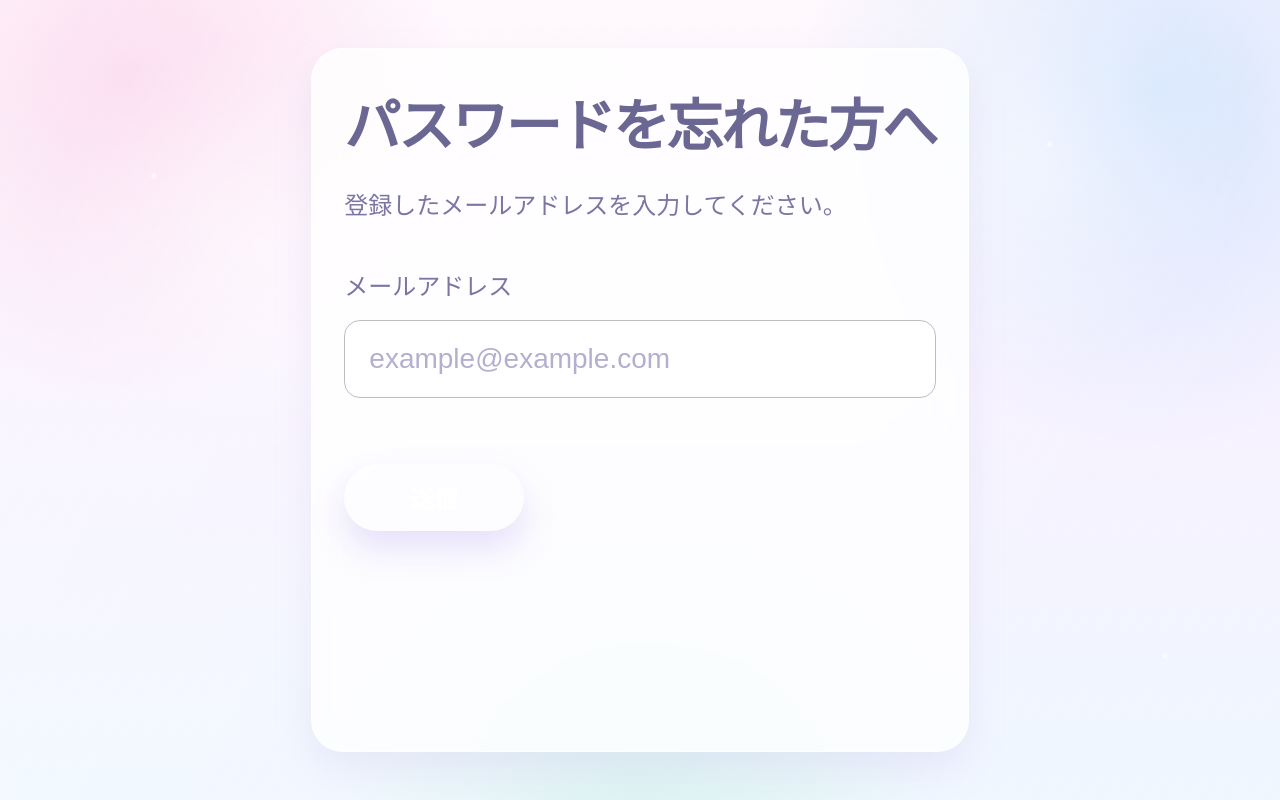
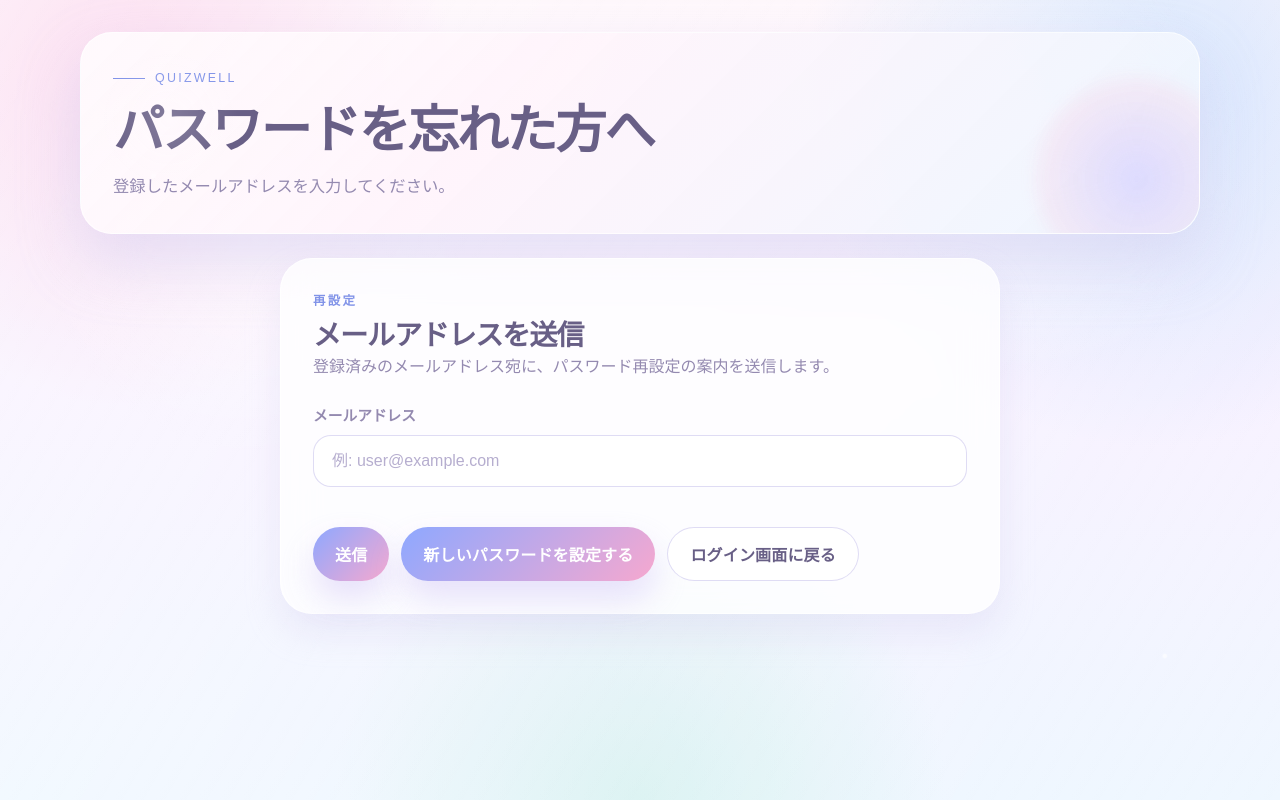
Before and after one commit to kbln217-byte/quizwell, a Vue app in the folder web/: page /forgot-password in a window 1280 px wide. Built offline with nearby package versions, Linux system fonts and the light colour scheme.

Commit message:
チェンジPW修正

```diff
--- a/web/src/style.css
+++ b/web/src/style.css
@@ -182,26 +182,13 @@ ul {
   filter: blur(4px);
 }
 
-
-@media (max-width: 768px) {
-  .page-hero-content {
-    grid-template-columns: 1fr;
-    align-items: stretch;
-  }
+.page-hero-content {
+  display: grid;
+  gap: 24px;
 }
 
 .page-hero-content > * {
   min-width: 0;
-}
-
-.hero-side-actions {
-  display: grid;
-  gap: 14px;
-}
-
-.hero-top-actions {
-  display: flex;
-  justify-content: flex-end;
 }
 
 .page-kicker {
@@ -234,26 +221,6 @@ ul {
   max-width: 48rem;
   color: var(--text-soft);
   font-size: 1.02rem;
-}
-
-.hero-chip-list {
-  display: flex;
-  flex-wrap: wrap;
-  justify-content: flex-end;
-  gap: 10px;
-}
-
-.hero-chip {
-  display: inline-flex;
-  align-items: center;
-  padding: 10px 16px;
-  border-radius: var(--radius-pill);
-  background: rgba(255, 255, 255, 0.76);
-  border: 1px solid rgba(255, 255, 255, 0.88);
-  color: var(--heading);
-  backdrop-filter: blur(8px);
-  font-weight: 600;
-  box-shadow: 0 10px 18px rgba(212, 202, 241, 0.16);
 }
 
 .page-card {
@@ -448,16 +415,6 @@ ul {
 .selection-grid {
   display: grid;
   gap: 12px;
-  grid-template-columns: repeat(auto-fit, minmax(150px, 1fr));
-}
-
-.questions-hero-content {
-  grid-template-columns: minmax(0, 1fr) minmax(620px, 1.25fr);
-  align-items: start;
-}
-
-.questions-selection-grid {
-  grid-template-columns: repeat(3, minmax(0, 1fr));
 }
 
 .selection-card {
@@ -735,6 +692,52 @@ ul {
   line-height: 1.85;
 }
 
+/* Questions page layout */
+.questions-hero-content {
+  grid-template-columns: minmax(0, 1fr) minmax(620px, 1.25fr);
+  align-items: start;
+}
+
+.questions-title-row {
+  display: block;
+}
+
+.questions-page-title {
+  margin: 0;
+  max-width: none;
+  white-space: nowrap;
+}
+
+.questions-action-row {
+  display: flex;
+  gap: 12px;
+  margin-top: 16px;
+  margin-bottom: 8px;
+  flex-wrap: wrap;
+}
+
+.hero-side-actions {
+  width: 100%;
+  min-width: 0;
+  display: grid;
+  gap: 14px;
+  align-self: start;
+}
+
+.questions-selection-grid {
+  display: grid;
+  grid-template-columns: repeat(3, minmax(0, 1fr));
+  gap: 12px;
+  width: 100%;
+  align-items: stretch;
+}
+
+.questions-selection-grid .selection-card {
+  width: 100%;
+  min-height: 122px;
+  height: 100%;
+}
+
 @keyframes rise-in {
   from {
     opacity: 0;
@@ -747,10 +750,32 @@ ul {
   }
 }
 
+@media (max-width: 1200px) {
+  .questions-hero-content {
+    grid-template-columns: minmax(0, 1fr) minmax(420px, 1fr);
+  }
+
+  .questions-selection-grid {
+    grid-template-columns: repeat(2, minmax(0, 1fr));
+  }
+}
+
 @media (max-width: 920px) {
   .page-hero-content {
     grid-template-columns: 1fr;
     align-items: start;
+  }
+
+  .questions-hero-content {
+    grid-template-columns: 1fr;
+  }
+
+  .hero-side-actions {
+    width: 100%;
+  }
+
+  .questions-selection-grid {
+    grid-template-columns: repeat(2, minmax(0, 1fr));
   }
 
   .hero-top-actions {
@@ -759,16 +784,6 @@ ul {
 
   .hero-chip-list {
     justify-content: flex-start;
-  }
-}
-
-@media (max-width: 1200px) {
-  .questions-hero-content {
-    grid-template-columns: minmax(0, 1fr) minmax(420px, 1fr);
-  }
-
-  .questions-selection-grid {
-    grid-template-columns: repeat(2, minmax(0, 1fr));
   }
 }
 
@@ -790,6 +805,15 @@ ul {
     font-size: clamp(2rem, 11vw, 3.2rem);
   }
 
+  .questions-page-title {
+    white-space: normal;
+  }
+
+  .questions-action-row {
+    flex-direction: column;
+    align-items: stretch;
+  }
+
   .register-title {
     display: flex;
   }
@@ -805,6 +829,10 @@ ul {
 
   .button {
     width: 100%;
+  }
+
+  .questions-selection-grid {
+    grid-template-columns: 1fr;
   }
 
   .question-card {
--- a/web/src/views/ForgotPasswordView.vue
+++ b/web/src/views/ForgotPasswordView.vue
@@ -25,6 +25,7 @@ async function handleSubmit() {
 
     const data = await res.json()
     console.log("forgot-password response:", data)
+
     if (!res.ok) {
       errorMessage.value =
         data?.error?.message ?? data?.message ?? "送信に失敗しました"
@@ -43,111 +44,105 @@ console.log("forgot-password response:", data)
 </script>
 
 <template>
-  <main class="page-shell forgot-password-page">
-    <section class="page-card form-card forgot-password-card">
-      <h1 class="forgot-password-title">パスワードを忘れた方へ</h1>
-      <p class="forgot-password-subtitle">
+
+  <main class="page-shell">
+    <section class="page-hero">
+      <div class="page-hero-content">
+        <div>
+          <p class="page-kicker">Quizwell</p>
+          <h1 class="page-title forgot-password-title">パスワードを忘れた方へ</h1>
+          <p class="page-subtitle">
             登録したメールアドレスを入力してください。
           </p>
+        </div>
+      </div>
+    </section>
 
-      <form class="forgot-password-form" @submit.prevent="handleSubmit">
-        <label class="forgot-password-label" for="email">メールアドレス</label>
+    <div class="page-grid forgot-password-grid">
+      <section class="page-card">
+        <div class="section-heading">
+          <div>
+            <p class="section-kicker">再設定</p>
+            <h2>メールアドレスを送信</h2>
+            <p class="section-description">
+              登録済みのメールアドレス宛に、パスワード再設定の案内を送信します。
+            </p>
+          </div>
+        </div>
+
+        <form class="form-stack" @submit.prevent="handleSubmit">
+          <div class="field">
+            <span>メールアドレス</span>
             <input
               id="email"
               v-model="email"
               type="email"
-          class="input forgot-password-input"
-          placeholder="example@example.com"
+              placeholder="例: user@example.com"
+              class="input"
               required
             />
+          </div>
 
           <div class="button-row">
-          <button type="submit" class="button button-primary forgot-password-button" :disabled="loading">
+            <button
+              type="submit"
+              class="button button-primary"
+              :disabled="loading"
+            >
               {{ loading ? "送信中..." : "送信" }}
             </button>
+
+<router-link to="/change-password" class="button button-primary">
+  新しいパスワードを設定する
+</router-link>
+
+          <router-link to="/" class="button button-secondary">
+      ログイン画面に戻る
+    </router-link>
+
   </div>
 </form>
 
-      <p v-if="message" class="forgot-password-message">
+
+
+        <p v-if="message" class="message-banner message-banner-success">
           {{ message }}
         </p>
 
-      <p v-if="errorMessage" class="forgot-password-error">
+        <p v-if="errorMessage" class="message-banner message-banner-warning">
           {{ errorMessage }}
         </p>
+
       </section>
+
+
+
+
+
+
+    </div>
   </main>
 </template>
 
+
+
 <style scoped>
-.forgot-password-page {
-  min-height: 100vh;
-  padding: 48px 24px;
-}
-
-.forgot-password-card {
-  max-width: 720px;
-  margin: 0 auto;
+.forgot-password-grid {
+  grid-template-columns: minmax(0, 720px);
+  justify-content: center;
 }
 
 .forgot-password-title {
-  margin: 0 0 24px;
-  font-size: 56px;
-  font-weight: 700;
-  color: #6b6793;
+  white-space: nowrap;
 }
 
-.forgot-password-subtitle {
-  margin: 0 0 40px;
-  font-size: 24px;
-  color: #7a76a3;
+@media (max-width: 920px) {
+  .forgot-password-title {
+    white-space: normal;
   }
 
-.forgot-password-form {
-  display: flex;
-  flex-direction: column;
-  gap: 18px;
+  .forgot-password-grid {
+    grid-template-columns: 1fr;
   }
-
-.forgot-password-label {
-  font-size: 24px;
-  color: #7a76a3;
-}
-
-.forgot-password-input {
-  width: 100%;
-  max-width: 840px;
-  padding: 22px 24px;
-  font-size: 28px;
-  border: 1px solid #bdbdbd;
-  border-radius: 16px;
-  box-sizing: border-box;
-}
-
-.forgot-password-button {
-  width: 180px;
-  margin-top: 24px;
-  padding: 16px 24px;
-  font-size: 24px;
-  border: none;
-  background: transparent;
-  cursor: pointer;
-}
-
-.forgot-password-button:disabled {
-  opacity: 0.6;
-  cursor: not-allowed;
-}
-
-.forgot-password-message {
-  margin-top: 40px;
-  font-size: 22px;
-  color: #7a76a3;
-}
-
-.forgot-password-error {
-  margin-top: 20px;
-  font-size: 22px;
-  color: #d64545;
 }
 </style>
--- a/web/src/views/QuestionsView.vue
+++ b/web/src/views/QuestionsView.vue
@@ -122,7 +122,6 @@ async function loadReviewQuestions() {
 async function loadQuestions() {
   try {
     const rawUserId = localStorage.getItem("userId")
-    // const rawUserId = 33
 
     if (!rawUserId) {
       questions.value = []
@@ -151,7 +150,6 @@ const sortedSessions = computed(() =>
     if (a.examYear !== b.examYear) {
       return b.examYear - a.examYear
     }
-
     return b.examRound - a.examRound
   })
 )
@@ -169,7 +167,10 @@ const activeMode = computed(() =>
 const activeSessionId = computed(() => {
   const sessionId = Number(route.query.sessionId)
 
-  if (Number.isInteger(sessionId) && sessions.value.some((session) => session.id === sessionId)) {
+  if (
+    Number.isInteger(sessionId) &&
+    sessions.value.some((session) => session.id === sessionId)
+  ) {
     return sessionId
   }
 
@@ -181,18 +182,9 @@ const activeSession = computed(() =>
 )
 
 const activeListTitle = computed(() => {
-  if (activeMode.value === "review") {
-    return "復習対象の問題"
-  }
-
-  if (activeMode.value === "random") {
-    return "ランダム問題"
-  }
-
-  if (activeSession.value) {
-    return `第${activeSession.value.examRound}回`
-  }
-
+  if (activeMode.value === "review") return "復習対象の問題"
+  if (activeMode.value === "random") return "ランダム問題"
+  if (activeSession.value) return `第${activeSession.value.examRound}回`
   return "問題一覧"
 })
 
@@ -237,7 +229,8 @@ function parseRandomQuestionIds(idsQuery: unknown) {
   return rawIds
     .split(",")
     .map((value) => Number(value))
-    .filter((value, index, array) =>
+    .filter(
+      (value, index, array) =>
         Number.isInteger(value) && value > 0 && array.indexOf(value) === index
     )
 }
@@ -260,7 +253,9 @@ const randomQuestionIds = computed(() => parseRandomQuestionIds(route.query.ids)
 const displayedQuestions = computed<QuestionListItem[]>(() => {
   if (activeMode.value === "review") {
     return reviewQuestions.value.map((question) => {
-      const originalQuestion = questions.value.find((item) => item.id === question.questionId)
+      const originalQuestion = questions.value.find(
+        (item) => item.id === question.questionId
+      )
 
       return {
         id: question.questionId,
@@ -346,7 +341,13 @@ function isFlagged(questionId: number) {
 }
 
 watch(
-  () => [route.query.mode, route.query.sessionId, route.query.ids, sortedSessions.value.length, questions.value.length],
+  () => [
+    route.query.mode,
+    route.query.sessionId,
+    route.query.ids,
+    sortedSessions.value.length,
+    questions.value.length,
+  ],
   async ([mode]) => {
     if (mode === "review") {
       await loadReviewQuestions()
@@ -383,12 +384,7 @@ watch(
 )
 
 onMounted(async () => {
-
-    await Promise.all([
-  loadSessions(),
-  loadQuestions(),
-  loadReviewCount(),
-])
+  await Promise.all([loadSessions(), loadQuestions(), loadReviewCount()])
 
   if (route.query.mode === "review") {
     await loadReviewQuestions()
@@ -418,17 +414,29 @@ onMounted(async () => {
   <main class="page-shell">
     <section class="page-hero">
       <div class="page-hero-content questions-hero-content">
-        <div>
+        <div class="questions-hero-main">
           <p class="page-kicker">Quizwell</p>
-          <h1 class="page-title">問題一覧</h1>
-          <p class="page-subtitle">回次または復習一覧を選んで問題に取り組めます。</p>
+
+          <div class="questions-title-row">
+            <h1 class="page-title questions-page-title">問題一覧</h1>
+          </div>
+
+          <p class="page-subtitle">
+            回次または復習一覧を選んで問題に取り組めます。
+          </p>
+
+          <div class="questions-action-row">
+            <router-link to="/change-password" class="button button-primary">
+              新しいパスワードを設定する
+            </router-link>
+
+            <button class="button button-secondary" @click="logout">
+              ログアウト
+            </button>
+          </div>
         </div>
 
         <div class="hero-side-actions">
-          <div class="hero-top-actions">
-            <button class="button button-secondary" @click="logout">ログアウト</button>
-          </div>
-
           <div class="selection-grid questions-selection-grid">
             <button
               v-for="session in sortedSessions"
@@ -441,7 +449,9 @@ onMounted(async () => {
             >
               <span class="selection-title">第{{ session.examRound }}回</span>
               <span class="selection-meta">{{ session.examYear }}年</span>
-              <span class="selection-count">{{ sessionQuestionCounts.get(session.id) ?? 0 }}問</span>
+              <span class="selection-count">
+                {{ sessionQuestionCounts.get(session.id) ?? 0 }}問
+              </span>
             </button>
 
             <button
@@ -465,7 +475,9 @@ onMounted(async () => {
             >
               <span class="selection-title">ランダム問題</span>
               <span class="selection-meta">最新200問から50問を出題</span>
-              <span class="selection-count">{{ Math.min(RANDOM_PICK_SIZE, questions.length) }}問</span>
+              <span class="selection-count">
+                {{ Math.min(RANDOM_PICK_SIZE, questions.length) }}問
+              </span>
             </button>
           </div>
         </div>
@@ -481,11 +493,7 @@ onMounted(async () => {
         </div>
 
         <div class="status-pill status-pill-soft">
-          {{
-            isListLoading
-              ? "読み込み中..."
-              : `全${displayedQuestions.length}問`
-          }}
+          {{ isListLoading ? "読み込み中..." : `全${displayedQuestions.length}問` }}
         </div>
       </div>
 
@@ -519,8 +527,10 @@ onMounted(async () => {
                   問{{ q.questionNumber }}
                 </template>
               </span>
+
               <span class="question-arrow">詳細へ</span>
             </div>
+
             <p class="question-text">{{ q.body }}</p>
           </button>
         </li>
```
Lines whose indentation alone changed are shown as unchanged.
